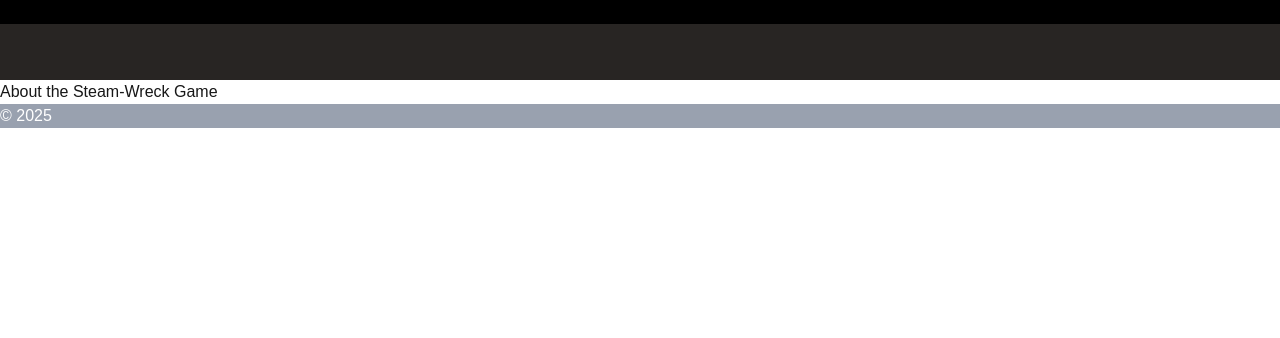
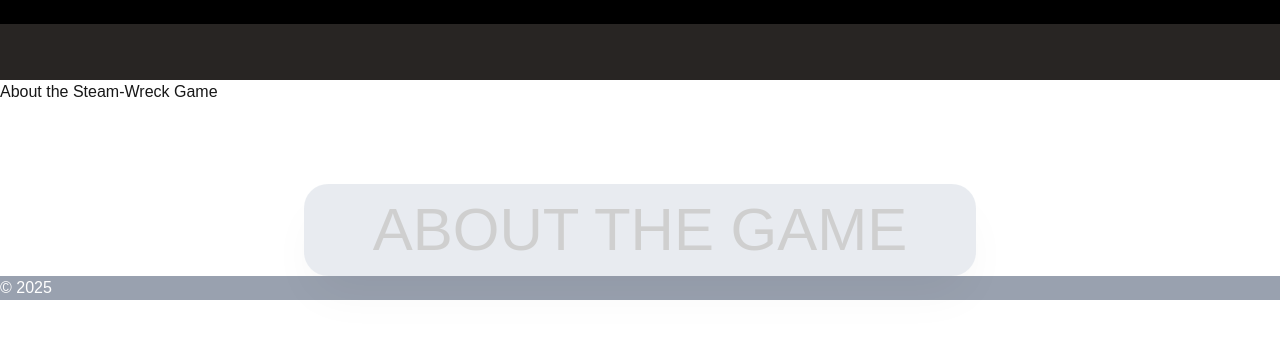
Before and after one commit to jasminedns/steam-wrecked, a Next.js app: page /game in a window 1280 px wide. Shown: the top 338 px of the page. Built offline with nearby package versions, Linux system fonts and the light colour scheme.

Commit message:
updated heading for Game Page

```diff
--- a/src/app/about/page.tsx
+++ /dev/null
@@ -1,11 +0,0 @@
-import AGHeading from '../../components/AGHeading';
-
-const AboutPage = () => {
-    return (
-        <div>
-            <AGHeading />
-        </div>
-    );
-}
-
-export default AboutPage;
--- a/src/app/game/page.tsx
+++ b/src/app/game/page.tsx
@@ -1,6 +1,13 @@
+import AGHeading from "@/components/AGHeading/AGHeading"
+
 const GamePage = () => {
     return(
-        <h1>About the Steam-Wreck Game</h1>
+        <>
+            <h1>About the Steam-Wreck Game</h1>
+                <div>
+                    <AGHeading />
+                </div>
+        </>
     )
 }
 
--- a/src/app/team/page.tsx
+++ b/src/app/team/page.tsx
@@ -1,6 +1,8 @@
 const TeamPage = () => {
     return (
+        <>
         <h1>About the team members in steam-wreck</h1>
+        </>
     )
 }
 
--- a/src/components/AGHeading.tsx
+++ b/src/components/AGHeading/AGHeading.tsx
@@ -1,8 +1,8 @@
 const AGHeading = () => {
     return (
         <div className="pt-20">
-            <div className="w-full max-w-2xl mx-auto bg-slate-400 bg-opacity-50 rounded-3xl shadow-2xl p-4">
-                <h1 className="charter text-6xl text-center">
+            <div className="w-full max-w-2xl mx-auto bg-slate-400 opacity-20 rounded-3xl shadow-2xl p-4">
+                <h1 className="charter text-6xl text-center opacity-800">
                     ABOUT THE GAME
                 </h1>
             </div>
```
